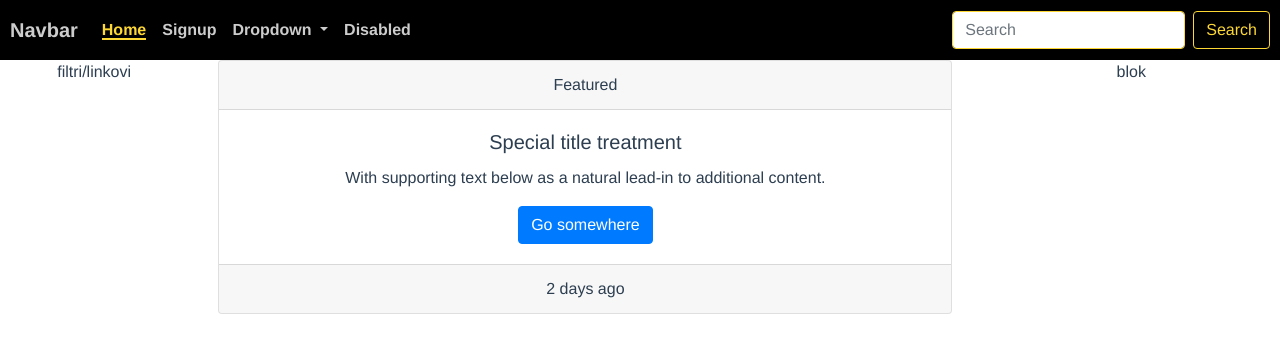
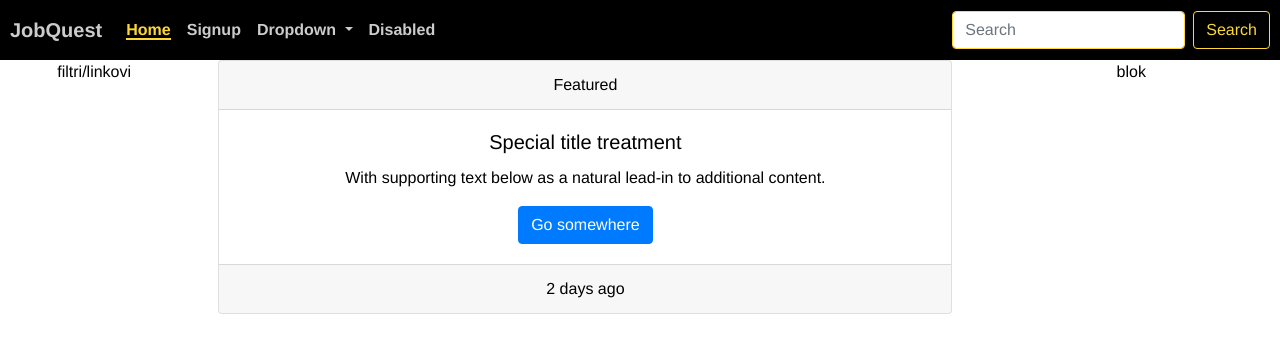
Before and after one commit to randimohorovic/Frontend, a Vue app in the folder jobquest/: page / in a window 1280 px wide. Shown: the top 352 px of the page. Built offline with nearby package versions, Linux system fonts and the light colour scheme.

Commit message:
app.vue
navbar css doraden(text-decor,)

```diff
--- a/jobquest/src/App.vue
+++ b/jobquest/src/App.vue
@@ -1,6 +1,6 @@
-<template>
-  <nav id="nav" class="navbar navbar-expand-lg navbar-light bg-light">
-  <a class="navbar-brand" href="#">Navbar</a>
+  <template>
+    <nav id="nav" class="navbar navbar-expand-lg navbar-light bg-light">
+    <a id="logo" class="navbar-brand" href="/">JobQuest</a>
   <button class="navbar-toggler" type="button" data-toggle="collapse" data-target="#navbarSupportedContent" aria-controls="navbarSupportedContent" aria-expanded="false" aria-label="Toggle navigation">
     <span class="navbar-toggler-icon"></span>
   </button>
@@ -8,7 +8,7 @@
   <div class="collapse navbar-collapse" id="navbarSupportedContent">
     <ul class="navbar-nav mr-auto">
       <li class="nav-item active">
-        <a class ="nav-link">
+        <a  class ="nav-link">
         <router-link to="/">Home</router-link> </a>
       </li>
       <li class="nav-item active">
@@ -49,7 +49,7 @@
   -webkit-font-smoothing: antialiased;
   -moz-osx-font-smoothing: grayscale;
   text-align: center;
-  color: #2c3e50;
+  color: #000000;
 }
 
 #nav {
@@ -59,12 +59,17 @@
   a {
     font-weight: bold;
     color: #ccc;
-
+    &:hover{
+      color: #FDD835;
+      text-decoration: none;
+    }
     &.router-link-exact-active {
       border-bottom: 2px solid #FDD835;
-      color: #FDD835;  // #42b983
+      color: #FDD835;
     }
+
   }
+
 
   .navbar-toggler {
 
@@ -75,6 +80,11 @@
     border-color: #FDD835;
   }
 
+}
+#logo {
+  &:hover {
+    color:#FDD835 !important;
+  }
 }
 
 #search {
```
